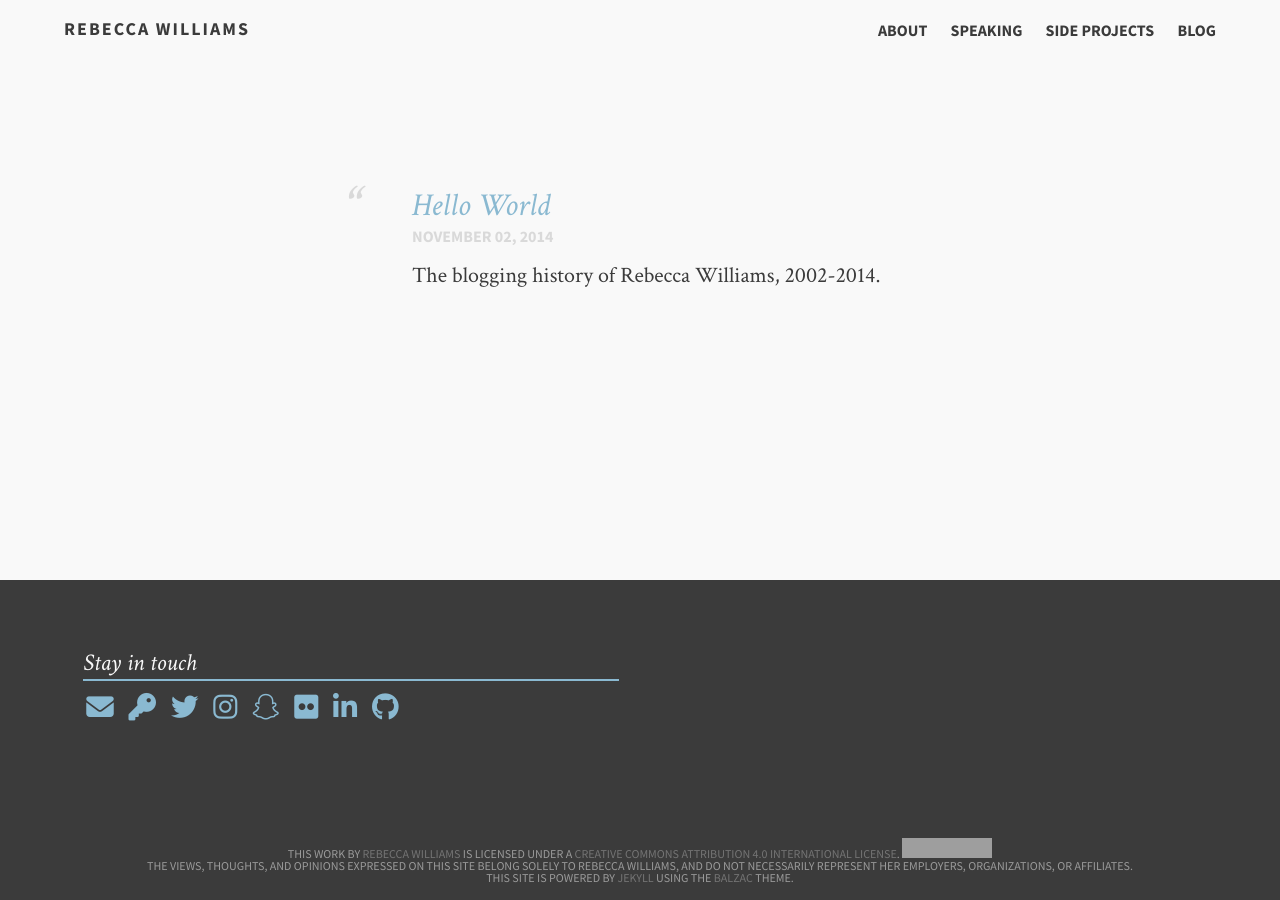
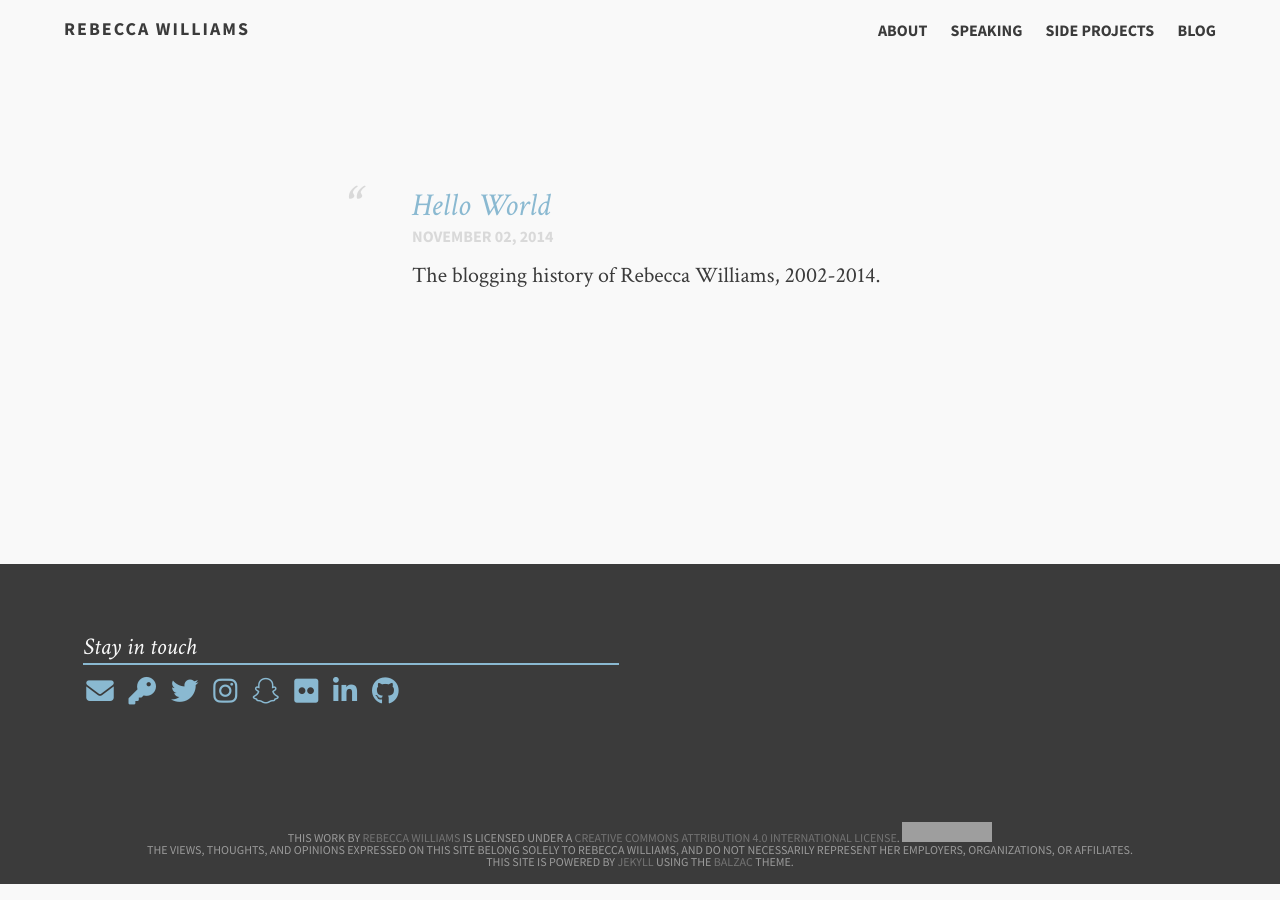
Before and after one commit to rebeccawilliams/rebeccawilliams.us, a Jekyll site: the page built from index.md, in a window 1280 px wide. Built offline with Jekyll 4.4.1, drawn with Linux system fonts in a browser that asks for light colours; nearby versions of some CDN libraries; grey boxes are pictures that could not be loaded.

Commit message:
Update _styles.scss

```diff
--- a/_sass/_styles.scss
+++ b/_sass/_styles.scss
@@ -552,7 +552,7 @@ header.site-header nav {
 
 /* Footer Stuff */
 .push {
-    height: $footerHeight/4 !important;
+    height: $footerHeight/5 !important;
 }
 
 footer {
```
